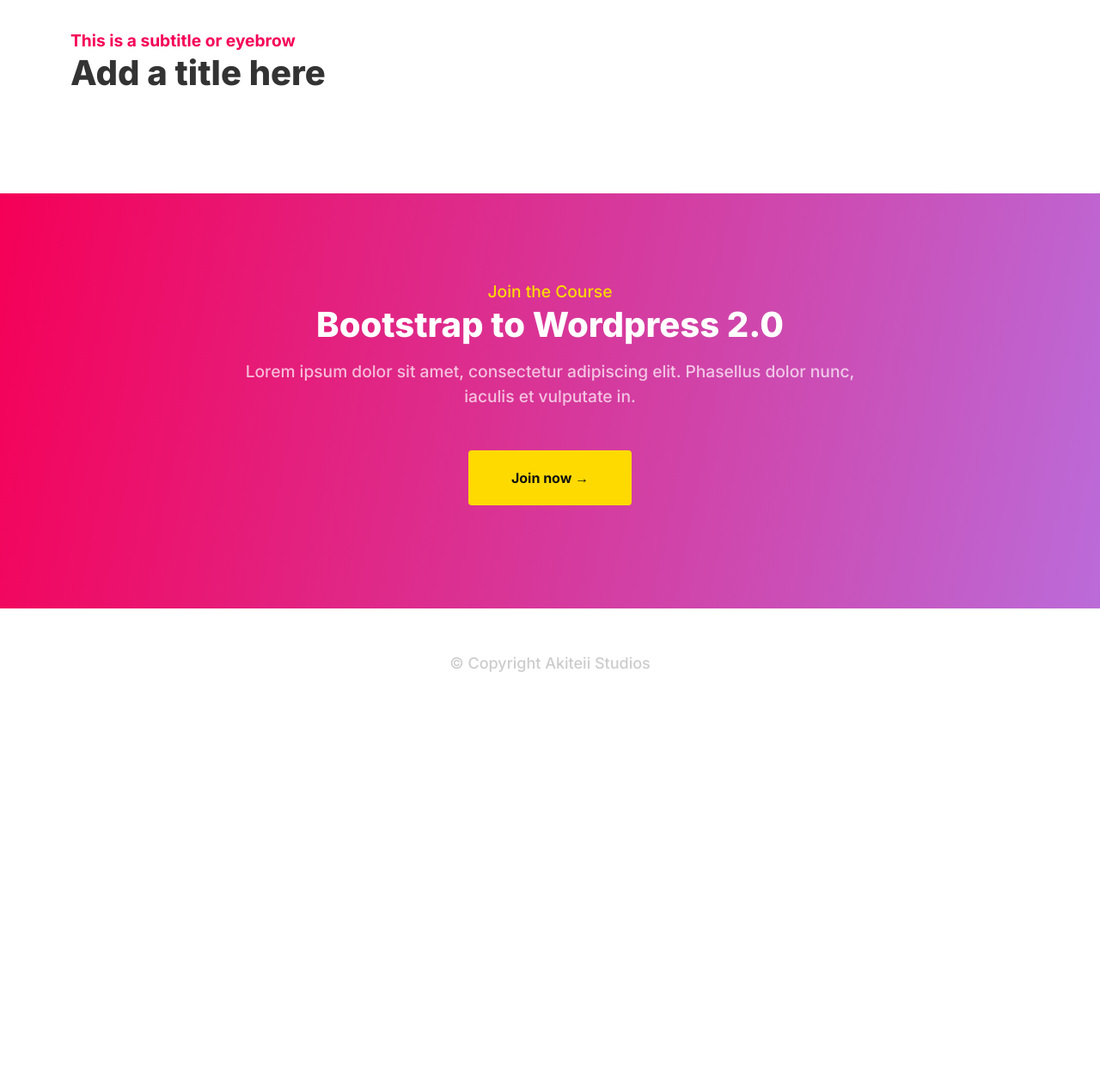
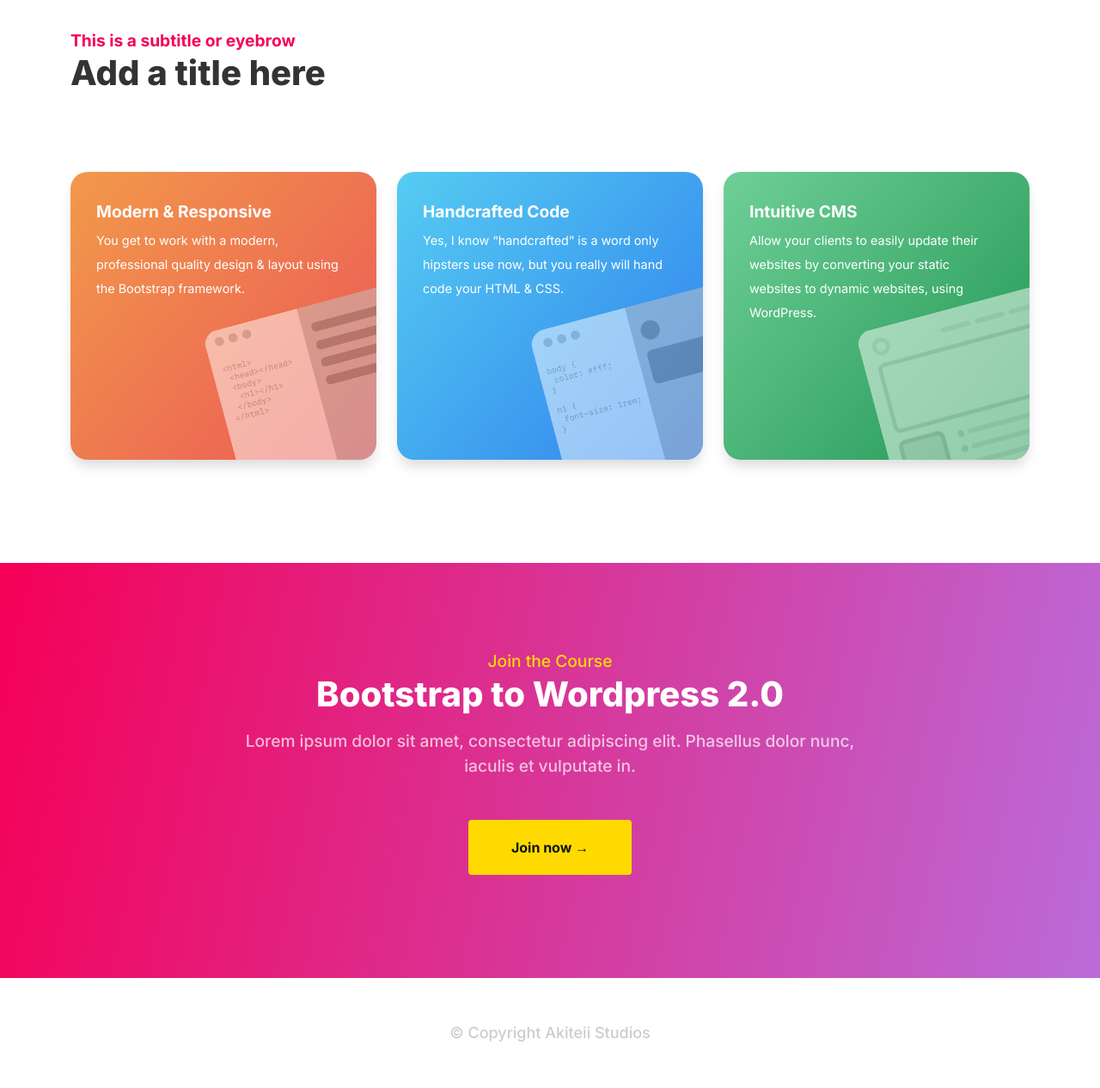
Before and after one commit to eriancari/wp-practice, a PHP site: page /widgets.html in a window 1280 px wide. Shown: the part 538-1804 px from the top of the page at 86% size. Before the commit the page ends 1320 px from the top, so only its background shows below. Run offline with PHP 8.4, Linux system fonts and the light colour scheme; some web fonts are replaced.

Commit message:
Code and style the text card widgets

```diff
--- a/style.css
+++ b/style.css
@@ -62,6 +62,10 @@ h3 {
 h4 {
     font-size: 1.2rem;
     font-weight: 700;
+}
+
+.spacer {
+    margin: 75px 0;
 }
 
 /* Button Styles */
@@ -729,3 +733,65 @@ article.post {
 .sub-title {
     margin: 0;
 }
+
+.text-card {
+    position: relative;
+    overflow: hidden;
+    min-height: 335px;
+    padding: 35px 30px 100px;
+    margin-bottom: 20px;
+    border-radius: 20px;
+    box-shadow: 0px 10px 15px -3px rgba(0, 0, 0, 0.15);
+}
+
+.text-card h4,
+.text-card p {
+    color: #fff;
+}
+
+.text-card p {
+    font-size: 0.9rem;
+}
+
+.text-card .overlay {
+    position: absolute;
+    z-index: -1;
+    top: 0;
+    left: 0;
+    width: 100%;
+    height: 100%;
+    background: linear-gradient(130deg, #f2994a 0%, #eb5757 100%);
+}
+
+.text-card.style-1 .overlay {
+    background: linear-gradient(130deg, #f2994a 0%, #eb5757 100%);
+}
+
+.text-card.style-2 .overlay {
+    background: linear-gradient(130deg, #56ccf2 0%, #2f80ed 100%);
+}
+
+.text-card.style-3 .overlay {
+    background: linear-gradient(130deg, #6fcf97 0%, #219653 100%);
+}
+
+.text-card .overlay-image img {
+    width: 100%;
+    height: auto;
+    opacity: 0.5;
+}
+
+.text-card .overlay-image {
+    position: absolute;
+    transform: rotate(-15deg);
+    border-radius: 20px;
+    overflow: hidden;
+    width: 65%;
+    right: -15%;
+    bottom: -15%;
+    transition: var(--transition-dur);
+}
+
+.text-card:hover .overlay-image {
+    transform: rotate(-18deg);
+}
--- a/widgets.html
+++ b/widgets.html
@@ -11,7 +11,9 @@
     <link rel="stylesheet" href="style.css">
     <link rel="preconnect" href="https://fonts.googleapis.com">
     <link rel="preconnect" href="https://fonts.gstatic.com" crossorigin>
-    <link href="https://fonts.googleapis.com/css2?family=Inter:ital,opsz,wght@0,14..32,100..900;1,14..32,100..900&display=swap" rel="stylesheet">
+    <link
+        href="https://fonts.googleapis.com/css2?family=Inter:ital,opsz,wght@0,14..32,100..900;1,14..32,100..900&display=swap"
+        rel="stylesheet">
 </head>
 
 <body class="single-post">
@@ -107,6 +109,43 @@
                     </div>
                 </div>
             </div>
+            <div class="spacer"></div>
+            <div class="row">
+                <div class="col-sm-4">
+                    <div class="text-card style-1">
+                        <div class="overlay"></div>
+                        <h4>Modern & Responsive</h4>
+                        <p>You get to work with a modern, professional quality design & layout using the Bootstrap
+                            framework.</p>
+                        <div class="overlay-image">
+                            <img src="assets/images/card-date.png" alt="illustration">
+                        </div>
+                    </div>
+                </div>
+                <div class="col-md-4">
+                    <div class="text-card style-2">
+                        <div class="overlay"></div>
+                        <h4>Handcrafted Code</h4>
+                        <p>Yes, I know “handcrafted” is a word only hipsters use now, but you really will hand code your
+                            HTML & CSS.</p>
+                        <div class="overlay-image">
+                            <img src="assets/images/card-editor.png" alt="illustration">
+                        </div>
+                    </div>
+                </div>
+
+                <div class="col-md-4">
+                    <div class="text-card style-3">
+                        <div class="overlay"></div>
+                        <h4>Intuitive CMS</h4>
+                        <p>Allow your clients to easily update their websites by converting your static websites to
+                            dynamic websites, using WordPress.</p>
+                        <div class="overlay-image">
+                            <img src="assets/images/card-page.png" alt="illustration">
+                        </div>
+                    </div>
+                </div>
+            </div>
         </div>
     </div>
 
```
Also changed, not shown: assets/images/card-date.png (added), assets/images/card-editor.png (added), assets/images/card-page.png (added).
